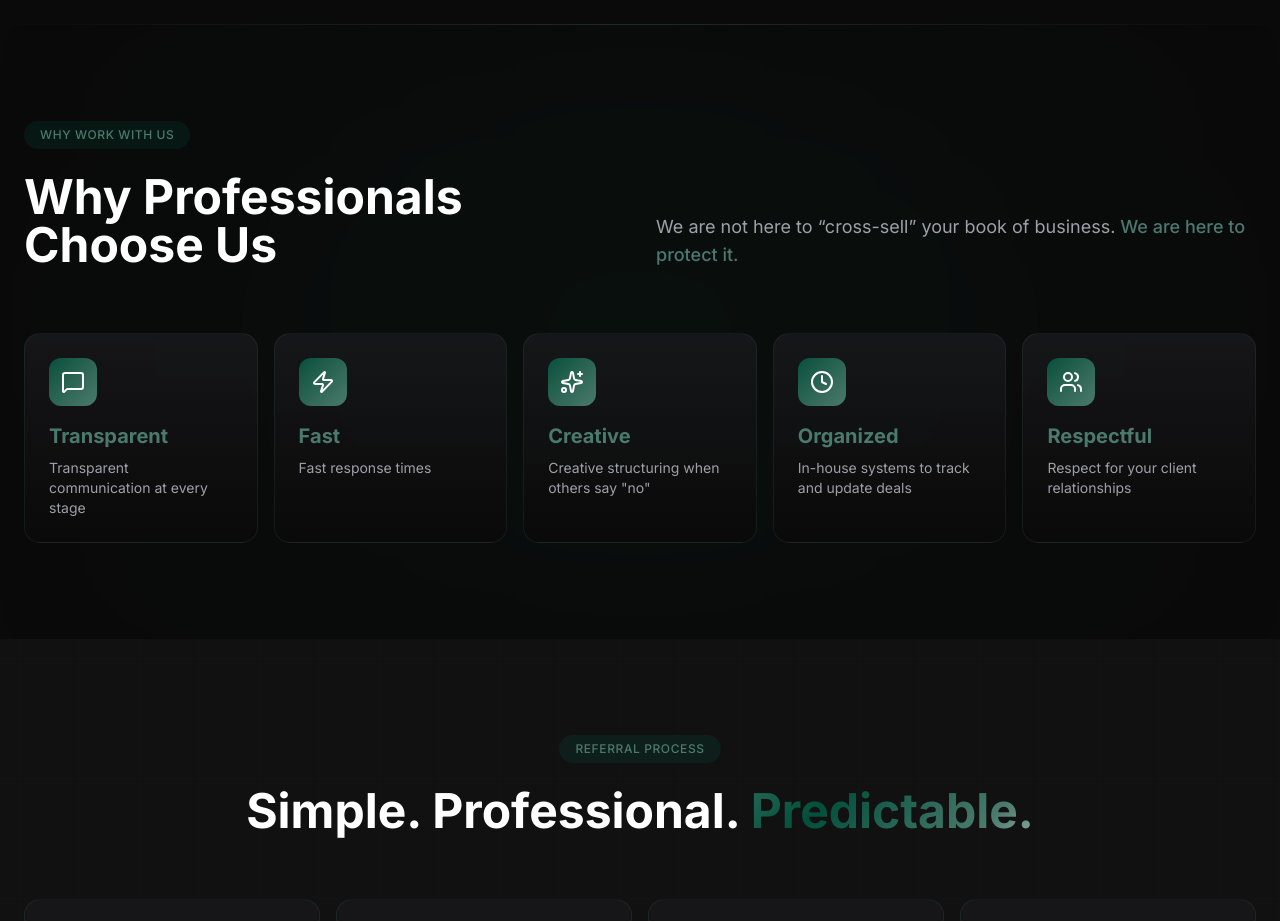
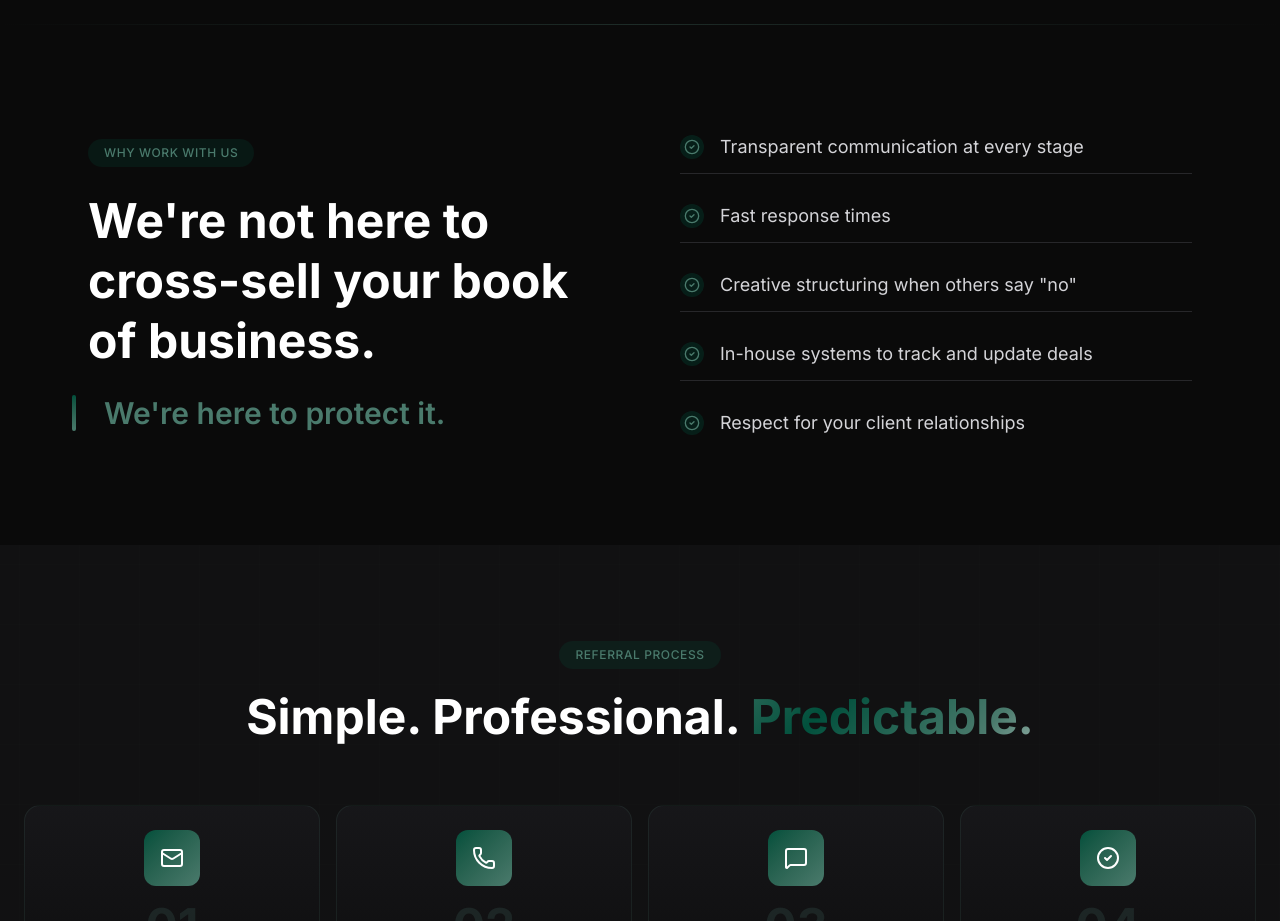
Before and after one commit to MSK-101/Real-Consultants-Mortgage, a Next.js app: page /partners in a window 1280 px wide. Shown: the part 2000-2921 px from the top of the page. Built offline with nearby package versions, Linux system fonts and the light colour scheme.

Commit message:
improve partner page design layout

```diff
--- a/app/partners/page.tsx
+++ b/app/partners/page.tsx
@@ -486,60 +486,65 @@ function PartnersSection() {
   );
 }
 
-// Why Choose Us - Horizontal layout
+// Why Choose Us - Split layout with checklist
 function WhyChooseUsSection() {
   const ref = useRef(null);
   const isInView = useInView(ref, { once: true, margin: "-100px" });
 
   const reasons = [
-    { icon: MessageSquare, text: "Transparent communication at every stage", highlight: "Transparent" },
-    { icon: Zap, text: "Fast response times", highlight: "Fast" },
-    { icon: Sparkles, text: "Creative structuring when others say \"no\"", highlight: "Creative" },
-    { icon: Clock, text: "In-house systems to track and update deals", highlight: "Organized" },
-    { icon: Users, text: "Respect for your client relationships", highlight: "Respectful" },
+    "Transparent communication at every stage",
+    "Fast response times",
+    "Creative structuring when others say \"no\"",
+    "In-house systems to track and update deals",
+    "Respect for your client relationships",
   ];
 
   return (
     <section ref={ref} className="py-24 relative overflow-hidden">
-      <div className="absolute top-1/2 left-1/2 -translate-x-1/2 -translate-y-1/2 w-[800px] h-[400px] bg-[#01503c]/10 rounded-full blur-[150px] pointer-events-none" />
-
-      <div className="max-w-7xl mx-auto px-6 relative">
+      <div className="max-w-6xl mx-auto px-6 relative">
+        <div className="grid lg:grid-cols-2 gap-12 lg:gap-20 items-center">
+          {/* Left - Big statement */}
           <motion.div
-          initial={{ opacity: 0, y: 30 }}
-          animate={isInView ? { opacity: 1, y: 0 } : {}}
-          className="mb-16"
+            initial={{ opacity: 0, x: -40 }}
+            animate={isInView ? { opacity: 1, x: 0 } : {}}
+            transition={{ duration: 0.6 }}
           >
             <span className="inline-block px-4 py-1.5 rounded-full bg-[#01503c]/20 text-[#4a7a6c] text-xs uppercase tracking-wider font-medium mb-6">
               Why Work With Us
             </span>
-          <div className="grid lg:grid-cols-2 gap-8 items-end">
-            <h2 className="text-3xl sm:text-4xl md:text-5xl font-bold">
-              Why Professionals Choose Us
+            <h2 className="text-3xl sm:text-4xl lg:text-5xl font-bold mb-6 leading-tight">
+              We&apos;re not here to cross-sell your book of business.
             </h2>
-            <p className="text-zinc-400 text-lg">
-              We are not here to &ldquo;cross-sell&rdquo; your book of business.
-              <span className="text-[#4a7a6c] font-medium"> We are here to protect it.</span>
+            <div className="relative">
+              <div className="absolute -left-4 top-0 bottom-0 w-1 bg-gradient-to-b from-[#01503c] to-[#4a7a6c] rounded-full" />
+              <p className="text-2xl sm:text-3xl font-semibold text-[#4a7a6c] pl-4">
+                We&apos;re here to protect it.
               </p>
             </div>
           </motion.div>
 
-        <div className="flex flex-wrap gap-4 justify-center">
+          {/* Right - Simple checklist */}
+          <motion.div
+            initial={{ opacity: 0, x: 40 }}
+            animate={isInView ? { opacity: 1, x: 0 } : {}}
+            transition={{ duration: 0.6, delay: 0.2 }}
+            className="space-y-4"
+          >
             {reasons.map((reason, index) => (
               <motion.div
                 key={index}
-              initial={{ opacity: 0, y: 30 }}
-              animate={isInView ? { opacity: 1, y: 0 } : {}}
-              transition={{ delay: 0.1 + index * 0.1 }}
-              whileHover={{ y: -8, scale: 1.02 }}
-              className="feature-card rounded-2xl p-6 border border-[#4a7a6c]/20 flex-1 min-w-[200px] max-w-[280px]"
+                initial={{ opacity: 0, x: 20 }}
+                animate={isInView ? { opacity: 1, x: 0 } : {}}
+                transition={{ delay: 0.3 + index * 0.1 }}
+                className="flex items-center gap-4 py-3 border-b border-zinc-800 last:border-0"
               >
-              <div className="w-12 h-12 rounded-xl bg-gradient-to-br from-[#01503c] to-[#4a7a6c] flex items-center justify-center mb-4">
-                <reason.icon className="w-6 h-6 text-white" />
+                <div className="w-6 h-6 rounded-full bg-[#01503c]/30 flex items-center justify-center shrink-0">
+                  <CheckCircle2 className="w-4 h-4 text-[#4a7a6c]" />
                 </div>
-              <h3 className="text-xl font-bold text-[#4a7a6c] mb-2">{reason.highlight}</h3>
-              <p className="text-zinc-400 text-sm">{reason.text}</p>
+                <span className="text-zinc-300 text-lg">{reason}</span>
               </motion.div>
             ))}
+          </motion.div>
         </div>
       </div>
     </section>
```
Lines whose indentation alone changed are shown as unchanged.
